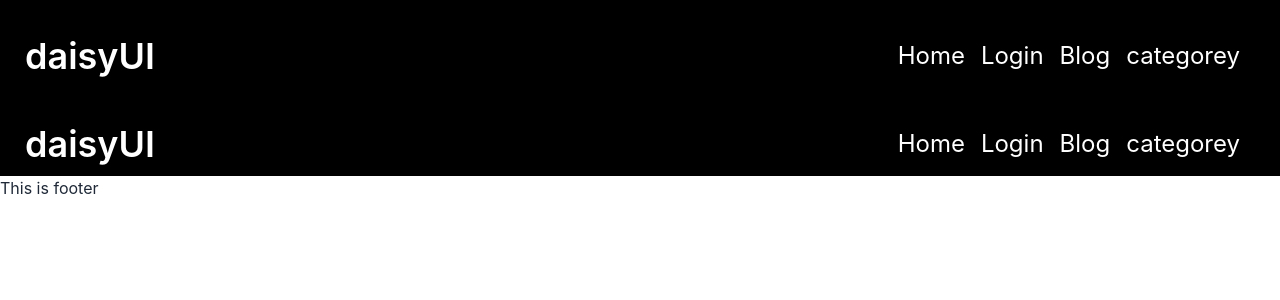
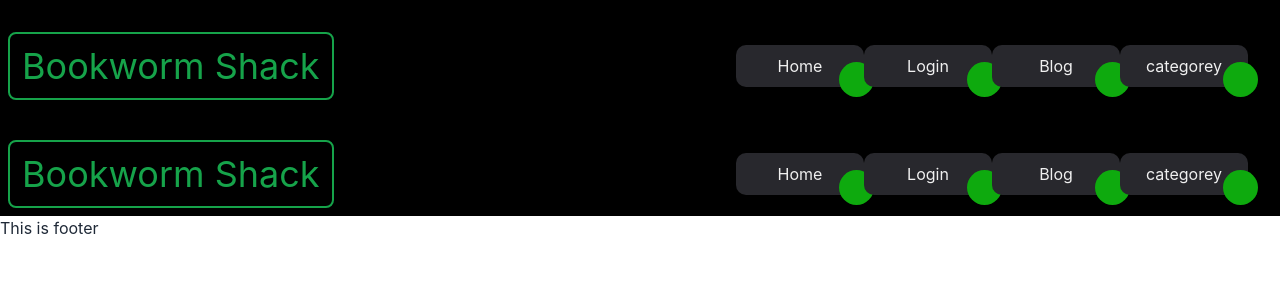
Before and after one commit to niaz-abir/assignment12client, a React (Create React App) app: page /navbar in a window 1280 px wide. Shown: the top 300 px of the page. Built offline with nearby package versions, Linux system fonts and the light colour scheme.

Commit message:
fourth commit

```diff
--- a/src/Pages/Home/Categorey/Categorycard.js
+++ b/src/Pages/Home/Categorey/Categorycard.js
@@ -1,9 +1,11 @@
 import React from "react";
+import { Link } from "react-router-dom";
 
 const Categorycard = ({ singlecategtoey }) => {
   const { img, name, id } = singlecategtoey;
   return (
     <div className="bg-black">
+      <Link to={`/category/${singlecategtoey.id}`}>
         <div className="card w-96 h-80 bg-black shadow-md  shadow-green-500">
           <figure className="px-10 pt-10">
             <img src={img} alt="Shoes" className="rounded-xl" />
@@ -12,6 +14,7 @@ const Categorycard = ({ singlecategtoey }) => {
             <h2 className="card-title text-white">Type: {name}</h2>
           </div>
         </div>
+      </Link>
     </div>
   );
 };
--- a/src/Routes/Routes/Routes.js
+++ b/src/Routes/Routes/Routes.js
@@ -19,6 +19,7 @@ export const router = createBrowserRouter([
       { path: "/blog", element: <Blog></Blog> },
       { path: "/login", element: <Login></Login> },
       { path: "/signup", element: <Register></Register> },
+      { path: "/category/:id", element: <h1>TWo picture in category</h1> },
     ],
   },
 ]);
--- /dev/null
+++ b/src/Shared/Footer/Footer.css
@@ -0,0 +1,38 @@
+.nav-menu {
+  --b: 3px; /* border thickness */
+  --s: 0.45em; /* size of the corner */
+  --color: rgb(24, 145, 24);
+
+  padding: calc(0.5em + var(--s)) calc(0.9em + var(--s));
+  color: var(--color);
+  --_p: var(--s);
+  background: conic-gradient(
+      from 90deg at var(--b) var(--b),
+      #0000 90deg,
+      var(--color) 0
+    )
+    var(--_p) var(--_p) / calc(100% - var(--b) - 2 * var(--_p))
+    calc(100% - var(--b) - 2 * var(--_p));
+  transition: 0.3s linear, color 0s, background-color 0s;
+  outline: var(--b) solid #0000;
+  outline-offset: 0.6em;
+  font-size: 16px;
+
+  border: 0;
+
+  user-select: none;
+  -webkit-user-select: none;
+  touch-action: manipulation;
+}
+
+.nav-menu:hover,
+.nav-menu:focus-visible {
+  --_p: 0px;
+  outline-color: var(--color);
+  outline-offset: 0.05em;
+}
+
+.nav-menu:active {
+  background: var(--color);
+  color: #fff;
+}
--- a/src/Shared/Navbar/Navbar.css
+++ b/src/Shared/Navbar/Navbar.css
@@ -3,5 +3,71 @@
   transform: scale(1.2);
   transition: 0.4s;
 }
+
+/* CSS */
 .nav-menu {
+  all: unset;
+  width: 100px;
+  height: 30px;
+  font-size: 16px;
+  background: transparent;
+  border: none;
+  position: relative;
+  color: #f0f0f0;
+  cursor: pointer;
+  z-index: 1;
+  padding: 6px 14px;
+  display: flex;
+  align-items: center;
+  justify-content: center;
+  white-space: nowrap;
+  user-select: none;
+  -webkit-user-select: none;
+  touch-action: manipulation;
 }
+
+.nav-menu::after,
+.nav-menu::before {
+  content: "";
+  position: absolute;
+  bottom: 0;
+  right: 0;
+  z-index: -99999;
+  transition: all 0.4s;
+}
+
+.nav-menu::before {
+  transform: translate(0%, 0%);
+  width: 100%;
+  height: 100%;
+  background: #28282d;
+  border-radius: 10px;
+}
+
+.nav-menu::after {
+  transform: translate(10px, 10px);
+  width: 35px;
+  height: 35px;
+  background: rgb(14, 170, 14);
+  backdrop-filter: blur(5px);
+  -webkit-backdrop-filter: blur(5px);
+  border-radius: 50px;
+}
+
+.nav-menu:hover::before {
+  transform: translate(5%, 20%);
+  width: 110%;
+  height: 110%;
+}
+
+.nav-menu:hover::after {
+  border-radius: 10px;
+  transform: translate(0, 0);
+  width: 100%;
+  height: 100%;
+}
+
+.nav-menu:active::after {
+  transition: 0s;
+  transform: translate(0, 5%);
+}
--- a/src/Shared/Navbar/Navbar.js
+++ b/src/Shared/Navbar/Navbar.js
@@ -34,11 +34,16 @@ const Navbar = () => {
               <Link to="/categorey">categorey</Link>
             </ul>
           </div>
-          <a className="btn btn-ghost normal-case text-4xl">daisyUI</a>
+          <Link
+            to="/"
+            className="text-green-600  border-green-600 p-3 border-2 rounded-lg normal-case text-4xl"
+          >
+            Bookworm Shack
+          </Link>
         </div>
         <div className="navbar-center hidden lg:flex">
           <ul className="menu menu-horizontal p-0">
-            <Link to="/home" className="mr-4 nav-menu  text-2xl">
+            <Link to="/home" className="mr-4 nav-menu   text-2xl">
               Home
             </Link>
             <Link to="/login" className="mr-2 nav-menu  text-2xl">
```
Lines whose indentation alone changed are shown as unchanged.
